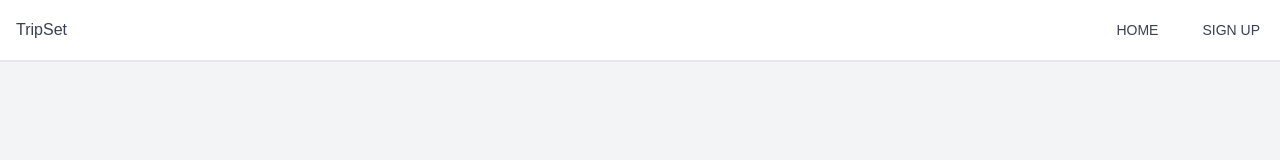
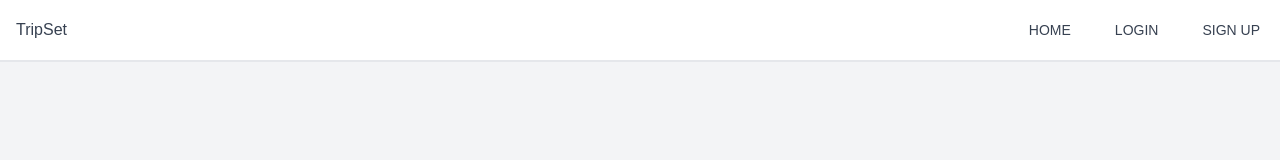
Before and after one commit to SteveA28/Project-3, a React (Vite) app in the folder client/: page /navbar in a window 1280 px wide. Shown: the top 160 px of the page. Built offline with nearby package versions, Linux system fonts and the light colour scheme.

Commit message:
added login in

```diff
--- a/client/src/components/Navbar.jsx
+++ b/client/src/components/Navbar.jsx
@@ -3,6 +3,7 @@ const Navbar = () => {
   const [asideOpen, setAsideOpen] = useState(false);
   const navItems = [
     { icon: 'bx-home', label: 'HOME', href: 'add path here' },
+    { icon: 'bx-log-in', label: 'LOGIN', href: 'add path here' }, // Added "Login" button
     { icon: 'bx-user-plus', label: 'SIGN UP', href: 'add path here' },
   ];
   return (
@@ -28,7 +29,6 @@ const Navbar = () => {
         </div>
       </header>
       <div className="flex">
-        {/* Render aside only when asideOpen is true */}
         {asideOpen && (
           <aside className="w-72 border-r-2 border-gray-200 bg-white p-2">
             {/* Side menu items if needed */}
```
